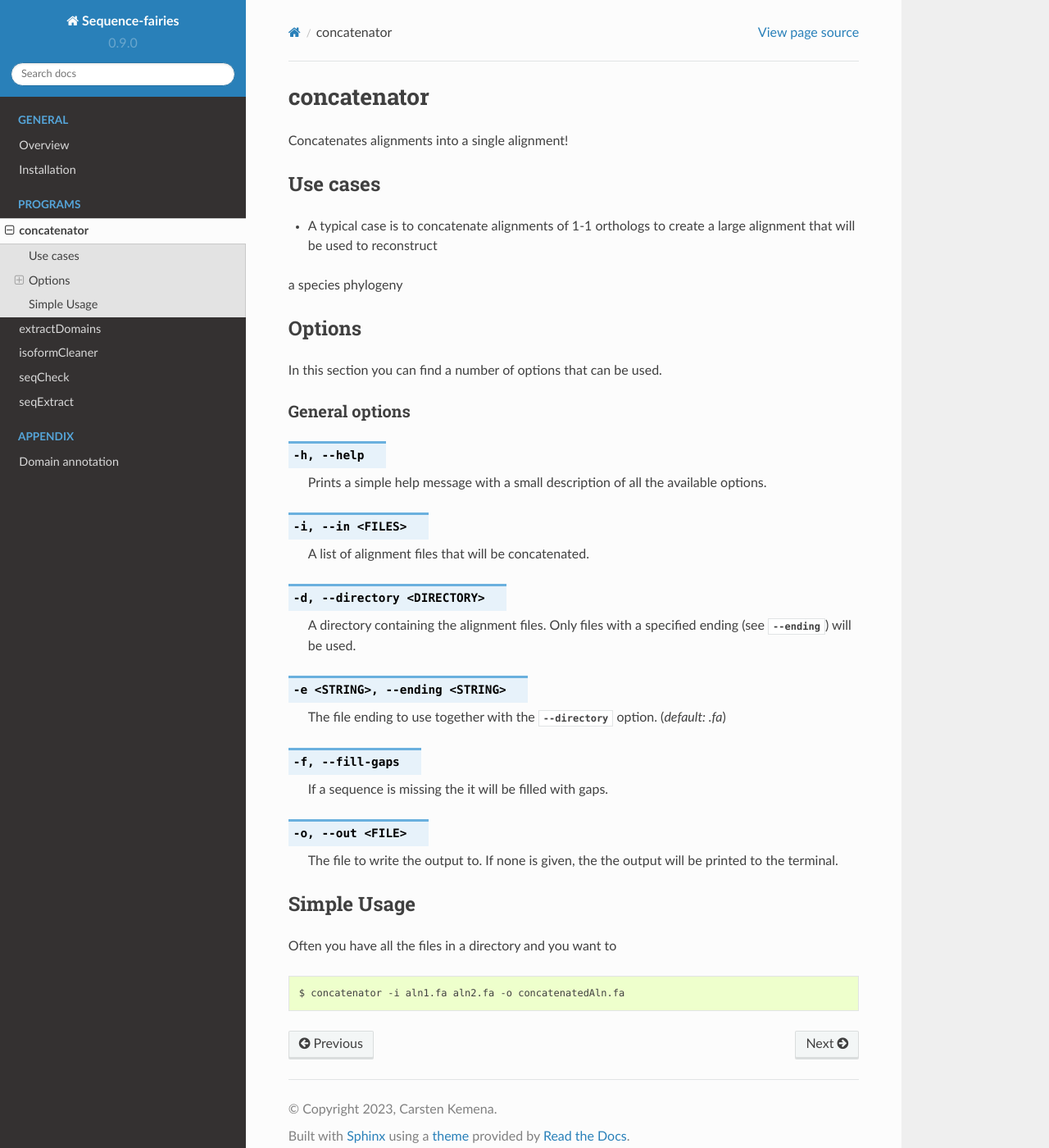
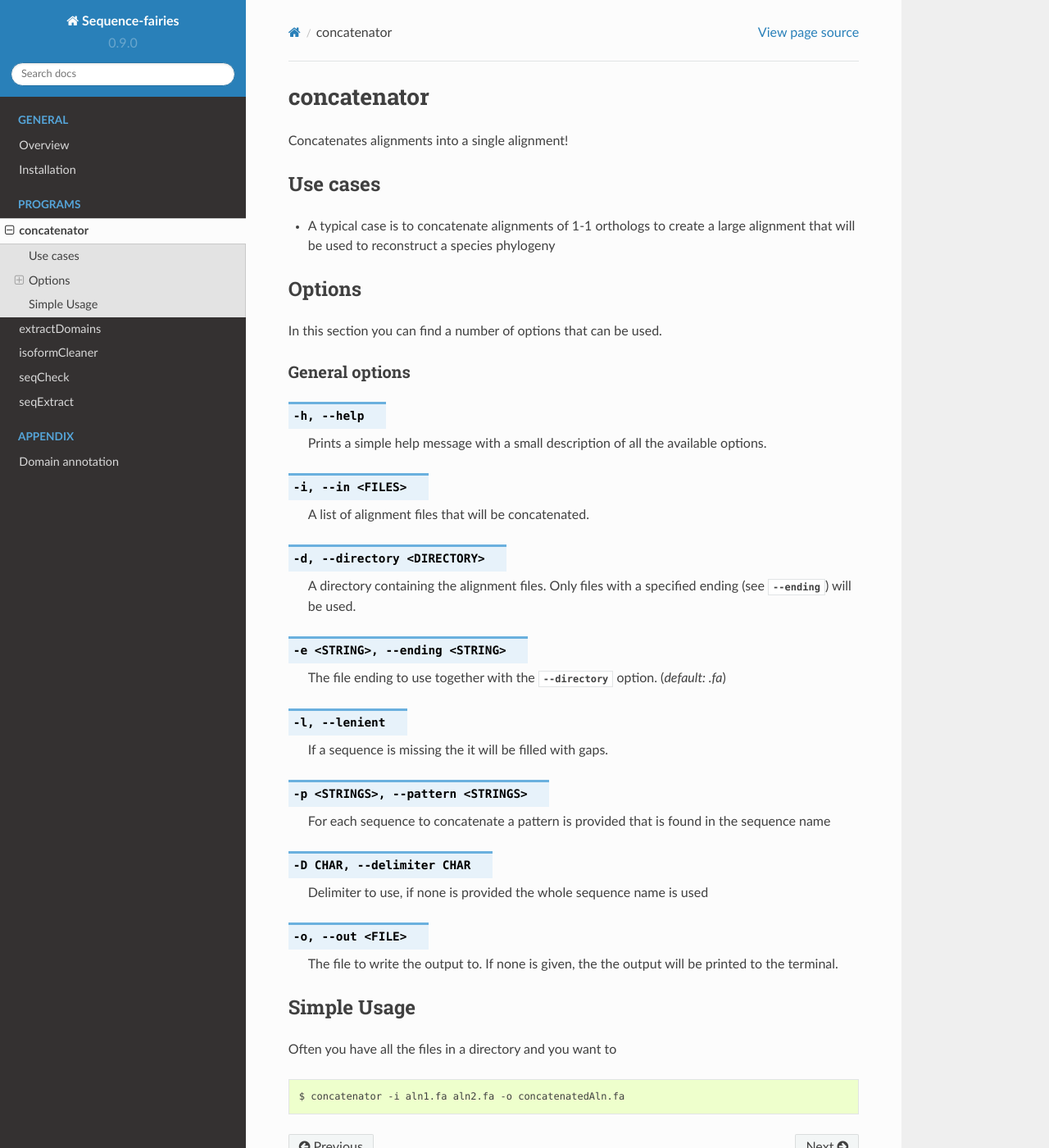
Before and after one commit to Carsten-Ke/sequence-fairies, a Sphinx documentation site: the page built from docs/source/content/concatenator.rst, in a window 1280 px wide and 1400 px high. Shown: the whole window at 82% size. Built offline with Sphinx 7.4.7 and the Read the Docs theme 2.0.0, drawn with Linux system fonts in a browser that asks for light colours.

Commit message:
[concatenator] improving documentation

```diff
--- a/docs/source/content/concatenator.rst
+++ b/docs/source/content/concatenator.rst
@@ -10,8 +10,7 @@ Concatenates alignments into a single alignment!
 Use cases
 =========
 
-* A typical case is to concatenate alignments of 1-1 orthologs to create a large alignment that will be used to reconstruct
-a species phylogeny
+* A typical case is to concatenate alignments of 1-1 orthologs to create a large alignment that will be used to reconstruct a species phylogeny
 
 =======
 Options
@@ -42,9 +41,17 @@ General options
 
    The file ending to use together with the :option:`--directory` option. (*default: .fa*)
 
-.. option:: -f, --fill-gaps
+.. option:: -l, --lenient
 
     If a sequence is missing the it will be filled with gaps.
+
+.. option:: -p <STRINGS>, --pattern <STRINGS>
+
+    For each sequence to concatenate a pattern is provided that is found in the sequence name
+
+.. option:: -D CHAR, --delimiter CHAR
+
+   Delimiter to use, if none is provided the whole sequence name is used
 
 .. option:: -o, --out <FILE>
 
--- a/docs/source/content/general.rst
+++ b/docs/source/content/general.rst
@@ -14,7 +14,7 @@ Programs
 
 Currently the following programs are included:
 
-* :ref:`dsmReader` - A program to extract domain similarity values from a DomainSimilarityMatrix (DSM)
+* :ref:`concatenator` - A program to concatenate alignments
 * :ref:`extractDomains` - Can extract the domain sequences from proteins sequences
 * :ref:`seqCheck` -    Can remove stop codons from protein sequence sets.
 * :ref:`isoformCleaner <isoformCleaner>` - Removes isoforms from a sequence set and keeps only the longest one.
```
